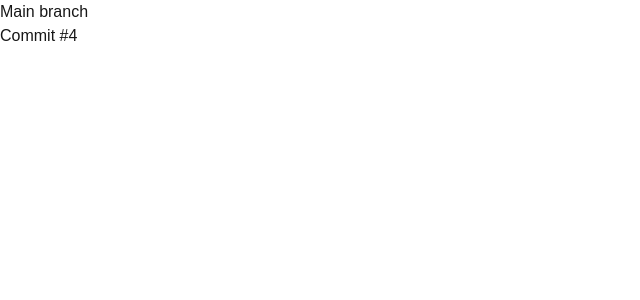
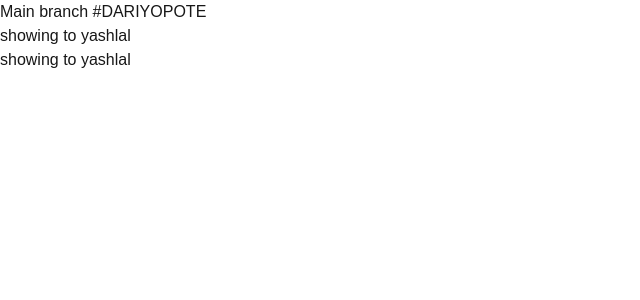
Before and after one commit to parthardeshana/demo-ci-cd, a Next.js app: page / in a window 1280 px wide. Shown: the top 300 px of the page, without its empty margins (0-640 px from the left). Built offline with nearby package versions, Linux system fonts and the light colour scheme.

Commit message:
dep test 7

```diff
--- a/app/page.js
+++ b/app/page.js
@@ -3,8 +3,9 @@ import React from "react";
 const Page = () => {
   return (
     <>
-      <h1>Main branch</h1>
-      <h1>Commit #4</h1>
+      <h1>Main branch #DARIYOPOTE</h1>
+      <h1>showing to yashlal</h1>
+      <h1>showing to yashlal</h1>
     </>
   );
 };
```
